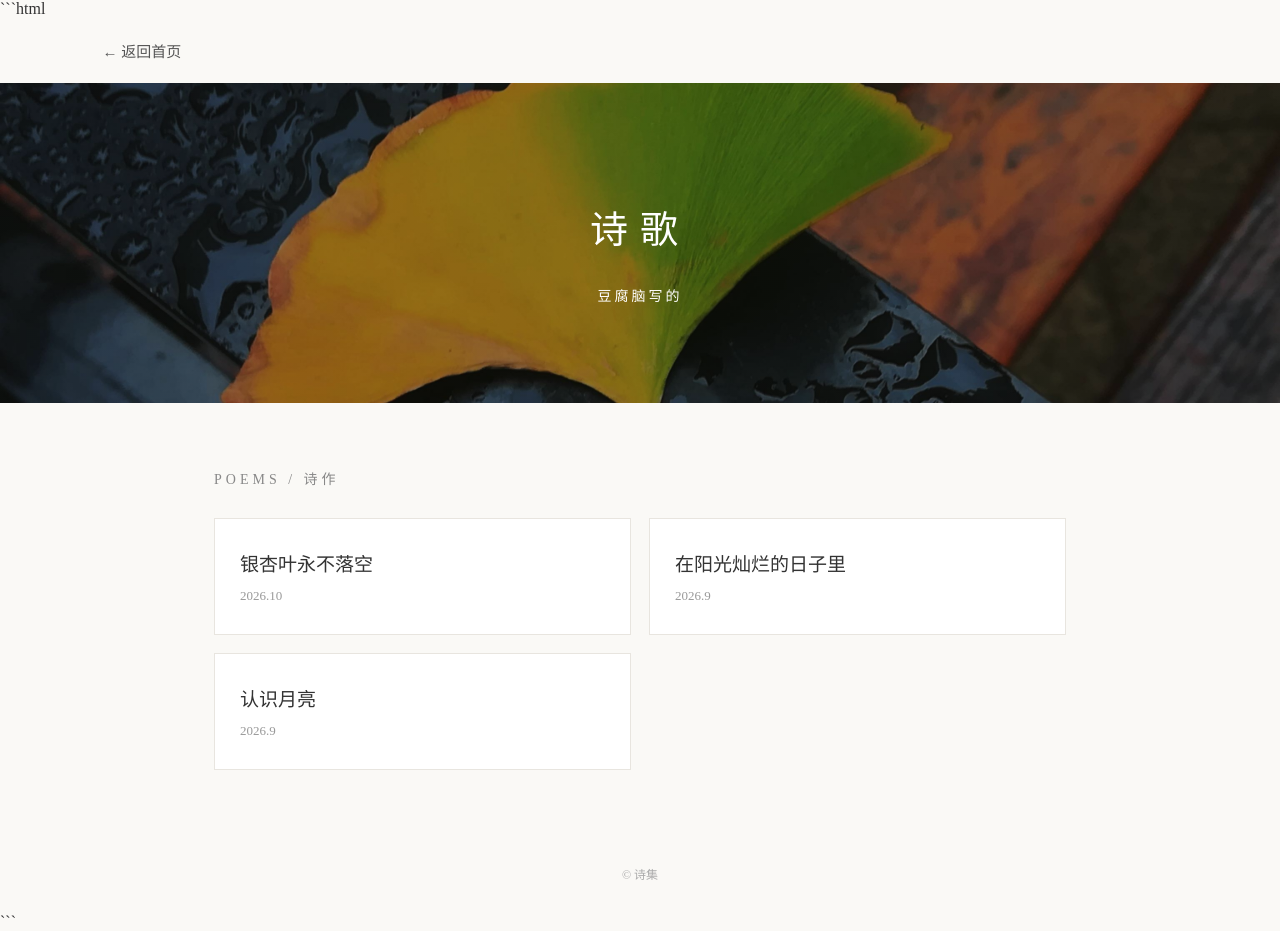
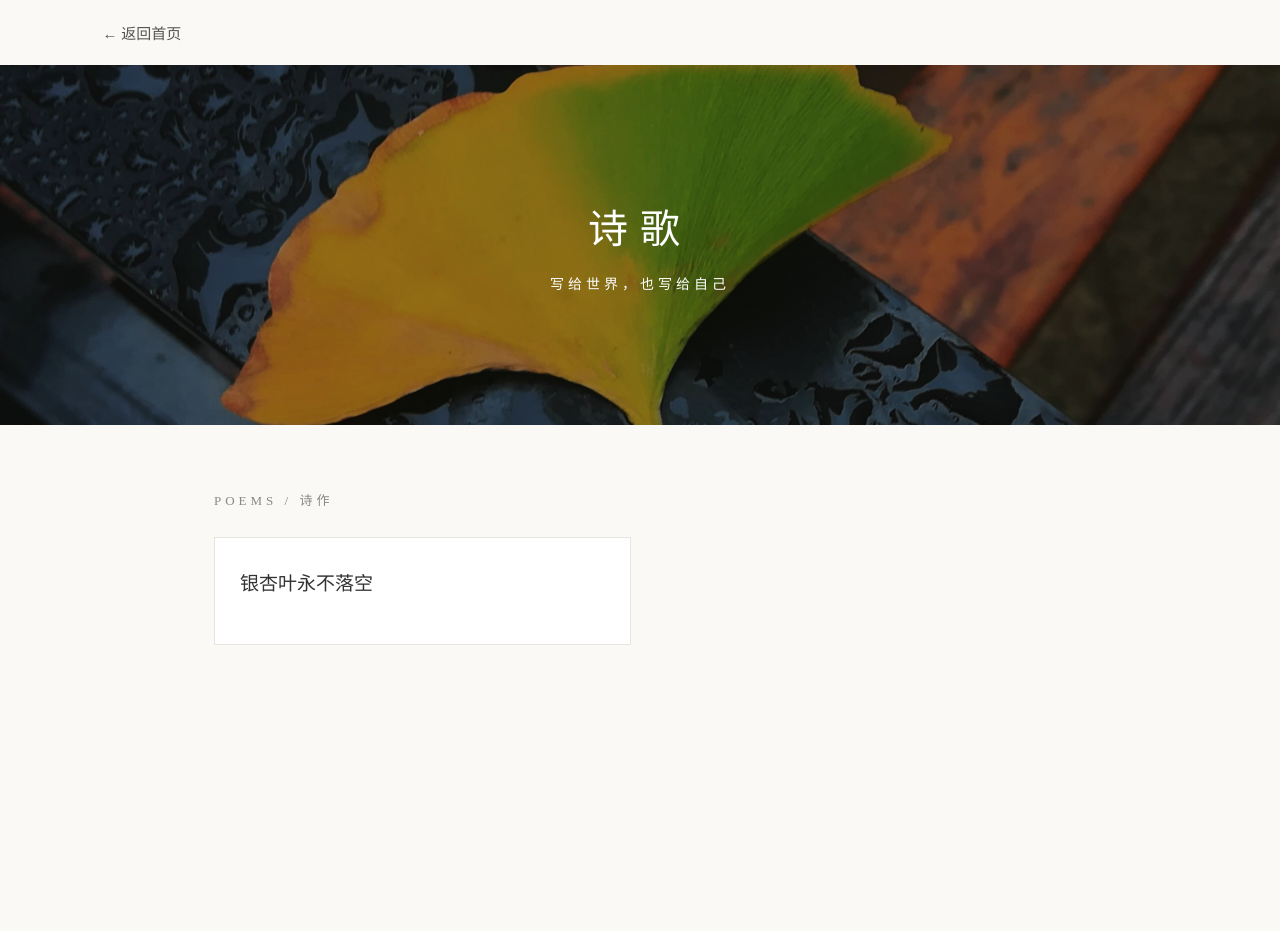
Before and after one commit to doufumind/doufumind.github.io, a plain HTML site: page poetry.html in a window 1280 px wide. After the commit the page ends 800 px from the top, so only its background shows below. Drawn offline with Linux system fonts and the light colour scheme.

Commit message:
Update poetry.html with new content and styles

````diff
--- a/poetry.html
+++ b/poetry.html
@@ -1,10 +1,10 @@
-```html
 <!DOCTYPE html>
 <html lang="zh-CN">
 <head>
   <meta charset="UTF-8">
   <meta name="viewport" content="width=device-width, initial-scale=1.0">
-  <title>诗歌 | 我的诗歌集</title>
+
+  <title>诗歌 | 个人诗歌集</title>
 
   <style>
     * {
@@ -15,12 +15,12 @@
       margin: 0;
       background: #faf9f6;
       color: #333;
-      font-family: "Songti SC", "Noto Serif SC", serif;
+      font-family: "Songti SC", "Noto Serif SC", "SimSun", serif;
     }
 
+    /* 顶部导航 */
     header {
       padding: 22px 8%;
-      background: #faf9f6;
     }
 
     header a {
@@ -29,41 +29,54 @@
       font-size: 15px;
     }
 
+    header a:hover {
+      color: #999;
+    }
+
+    /* 背景图片区域 */
     .hero {
-  height: 320px;
+      min-height: 360px;
       display: flex;
       align-items: center;
       justify-content: center;
-  background:
-    linear-gradient(rgba(20, 25, 20, 0.25),
-                    rgba(20, 25, 20, 0.25)),
-    url("./poetry-bg.jpg") center 50% / cover no-repeat;
+      background-image:
+        linear-gradient(
+          rgba(20, 25, 20, 0.25),
+          rgba(20, 25, 20, 0.25)
+        ),
+        url("./poetry-bg.jpg");
+      background-position: center;
+      background-size: cover;
+      background-repeat: no-repeat;
       color: white;
       text-align: center;
     }
 
     .hero h1 {
-      font-size: 38px;
+      margin: 0 0 18px;
+      font-size: 40px;
       font-weight: normal;
       letter-spacing: 12px;
     }
 
     .hero p {
+      margin: 0;
       font-size: 14px;
-      letter-spacing: 3px;
+      letter-spacing: 4px;
     }
 
+    /* 诗歌目录 */
     main {
       max-width: 900px;
-      margin: 65px auto;
+      margin: 65px auto 90px;
       padding: 0 24px;
     }
 
     .section-title {
-      font-size: 14px;
+      margin-bottom: 28px;
       color: #888;
+      font-size: 13px;
       letter-spacing: 4px;
-      margin-bottom: 30px;
     }
 
     .poem-list {
@@ -79,40 +92,49 @@
       background: #fff;
       color: #333;
       text-decoration: none;
-      transition: background 0.2s;
+      transition: background 0.2s ease;
     }
 
     .poem-card:hover {
-      background: #f1efe9;
+      background: #f0eee8;
     }
 
     .poem-card h2 {
+      margin: 0 0 14px;
       font-size: 19px;
       font-weight: normal;
-      margin: 0 0 12px;
+      line-height: 1.7;
     }
 
     .poem-card p {
+      margin: 0;
       color: #999;
       font-size: 13px;
-      margin: 0;
+      line-height: 1.8;
     }
 
+    /* 页面底部 */
     footer {
-      padding: 30px;
+      padding: 28px 20px;
+      border-top: 1px solid #eeeae3;
+      color: #aaa;
       text-align: center;
-      color: #aaa;
       font-size: 12px;
     }
 
+    /* 手机屏幕适配 */
     @media (max-width: 600px) {
       .hero {
-        height: 240px;
+        min-height: 260px;
       }
 
       .hero h1 {
-        font-size: 29px;
-        letter-spacing: 7px;
+        font-size: 30px;
+        letter-spacing: 8px;
+      }
+
+      main {
+        margin-top: 45px;
       }
 
       .poem-list {
@@ -123,6 +145,7 @@
 </head>
 
 <body>
+
   <header>
     <a href="index.html">← 返回首页</a>
   </header>
@@ -130,7 +153,7 @@
   <section class="hero">
     <div>
       <h1>诗歌</h1>
-      <p>豆腐脑写的</p>
+      <p>写给世界，也写给自己</p>
     </div>
   </section>
 
@@ -138,26 +161,6 @@
     <div class="section-title">POEMS / 诗作</div>
 
     <div class="poem-list">
+
       <a class="poem-card" href="poems/ginkgo.html">
-        <h2>银杏叶永不落空</h2>
-        <p>2026.10</p>
-      </a>
-
-      <a class="poem-card" href="poems/sunshine.html">
-        <h2>在阳光灿烂的日子里</h2>
-        <p>2026.9</p>
-      </a>
-
-      <a class="poem-card" href="poems/moon.html">
-        <h2>认识月亮</h2>
-        <p>2026.9</p>
-      </a>
-    </div>
-  </main>
-
-  <footer>
-    © 诗集
-  </footer>
-</body>
-</html>
-```
+        <h2>银杏叶永不落空</h2
````
Lines whose indentation alone changed are shown as unchanged.
